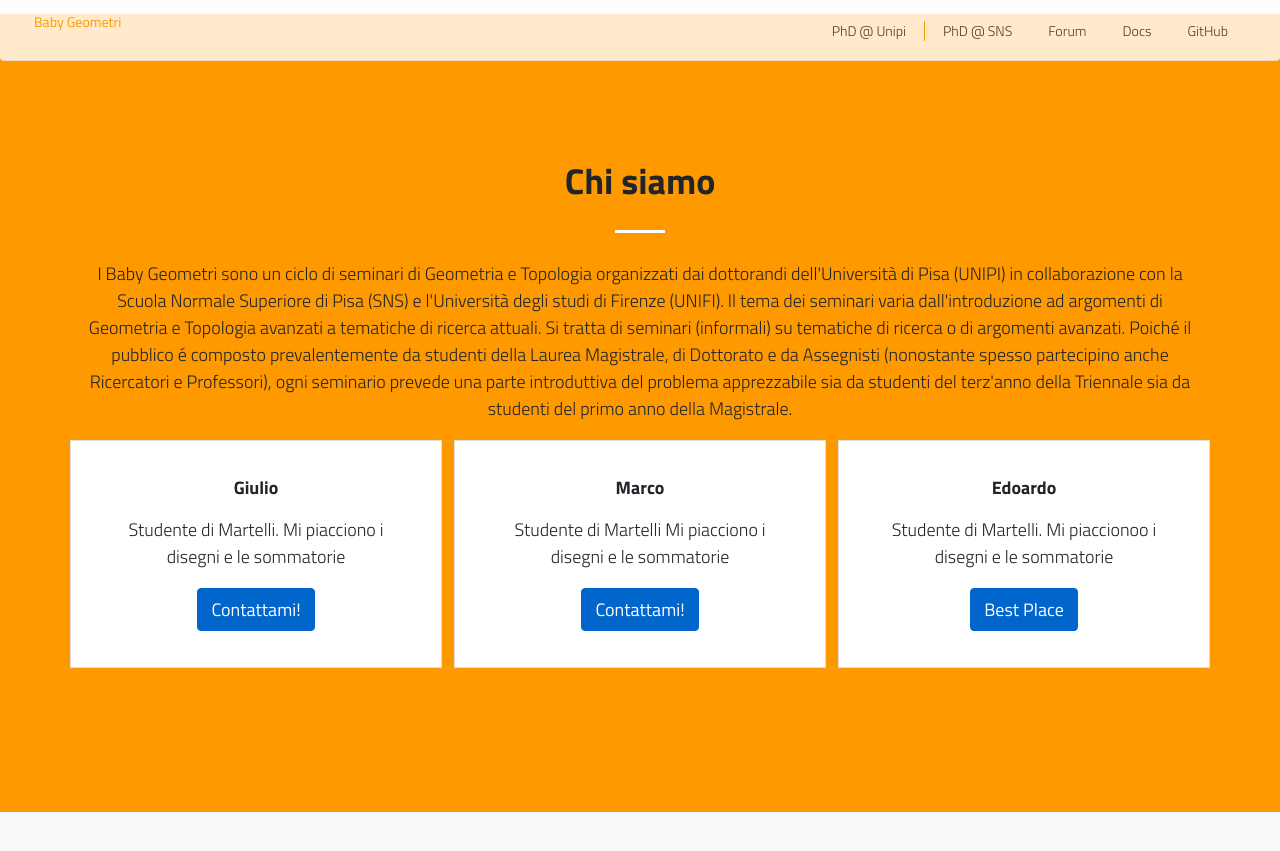
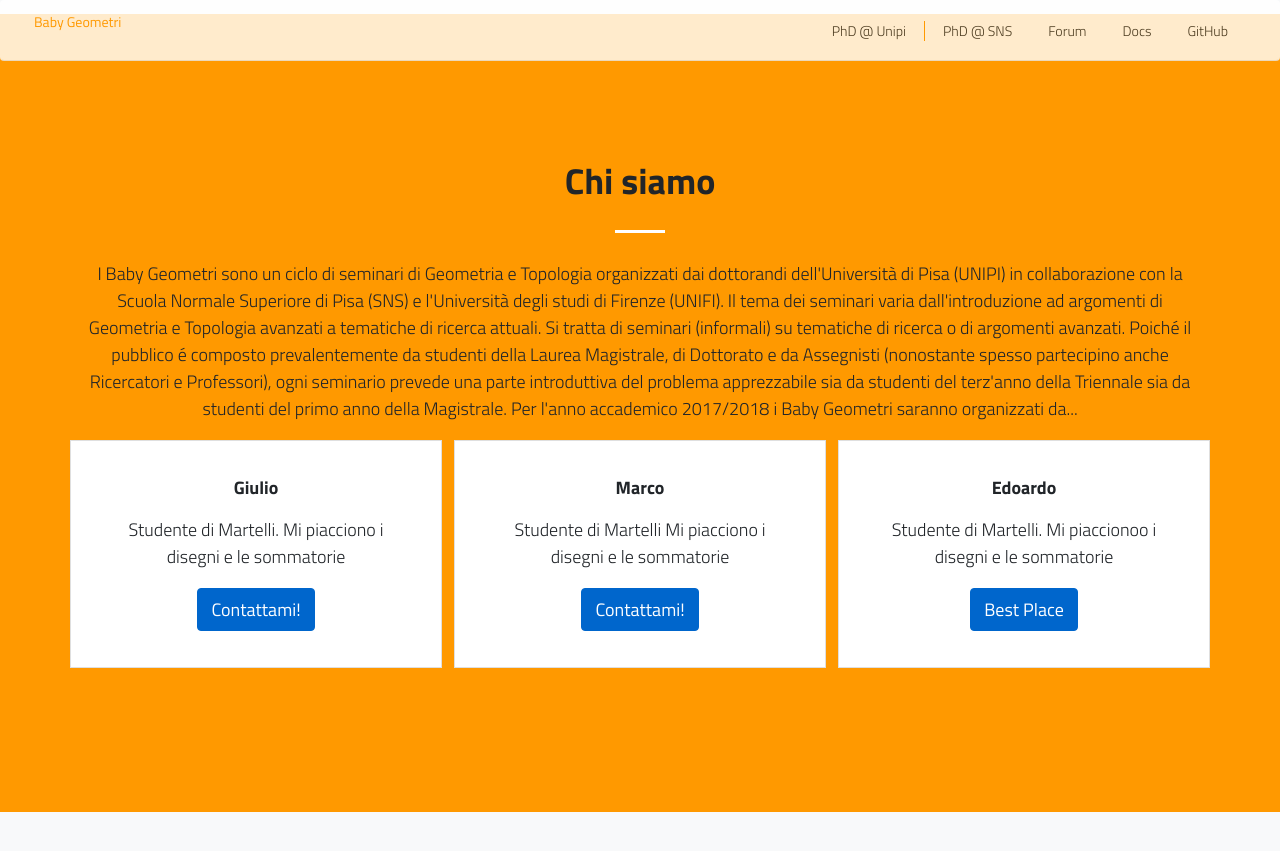
Before and after one commit to baby-geometri/baby-geometri.github.io, a Jekyll site: the page built from index.md, in a window 1280 px wide and 900 px high, scrolled down 2587 px. Shown: the top 851 px of the window. Built offline with Jekyll 4.4.1, drawn with Linux system fonts in a browser that asks for light colours; nearby versions of some CDN libraries.

Commit message:
Update content.yaml

```diff
--- a/_data/content.yaml
+++ b/_data/content.yaml
@@ -22,7 +22,9 @@ chisiamo:
   di ricerca o di argomenti avanzati. Poiché il pubblico é composto prevalentemente da studenti della Laurea Magistrale,
   di Dottorato e da Assegnisti (nonostante spesso partecipino anche Ricercatori e Professori), ogni seminario prevede
   una parte introduttiva del problema apprezzabile sia da studenti del terz'anno della Triennale sia da studenti del
-  primo anno della Magistrale. </p>"
+  primo anno della Magistrale.
+
+  Per l'anno accademico 2017/2018 i Baby Geometri saranno organizzati da...</p>"
   people:
     - point: "Giulio"
     - point: "Marco"
```
